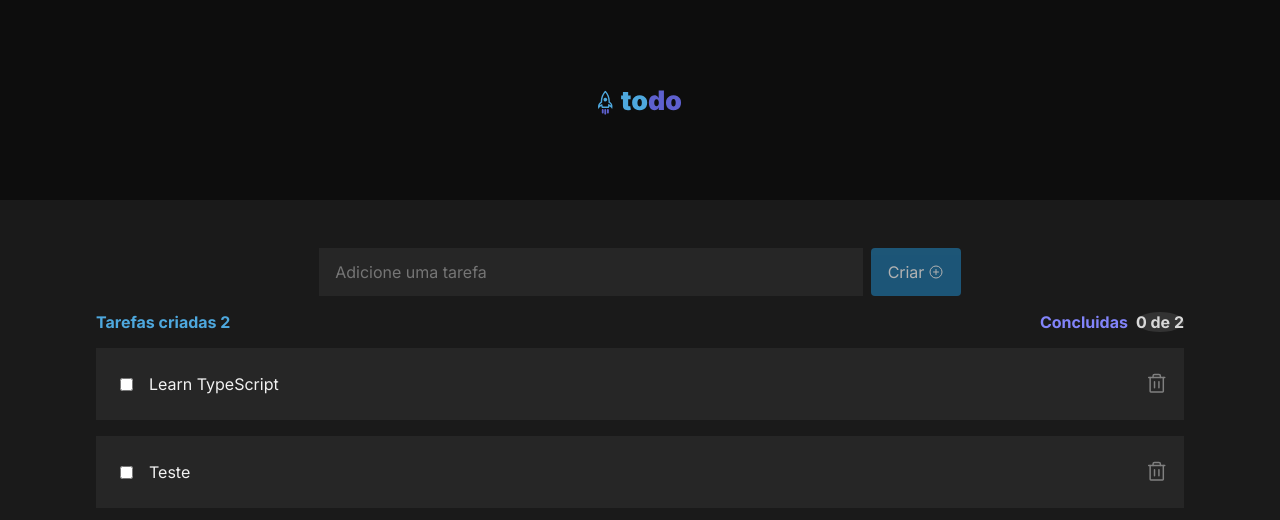
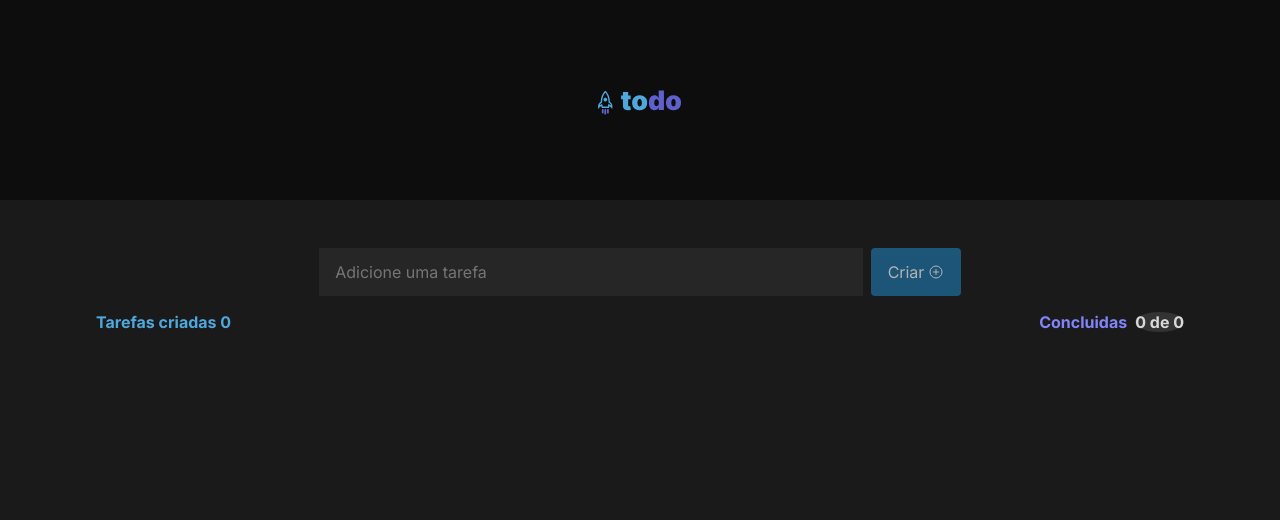
Before and after one commit to GuilhermeFujita/ignite-2022-desafio-01-todo, a React (Vite) app in the folder todo-ignite/: page / in a window 1280 px wide. Shown: the top 520 px of the page. Built offline with nearby package versions, Linux system fonts and the light colour scheme.

Commit message:
Removed test data

```diff
--- a/todo-ignite/src/components/Todos.tsx
+++ b/todo-ignite/src/components/Todos.tsx
@@ -11,10 +11,7 @@ interface Todo {
 }
 
 export function Todos() {
-  const [todos, setTodos] = useState<Todo[]>([
-    { id: '1', content: 'Learn TypeScript', isDone: false },
-    { id: '2', content: 'Teste', isDone: false },
-  ]);
+  const [todos, setTodos] = useState<Todo[]>([]);
   const [totalTasks, setTotalTasks] = useState(0);
   const [doneTasks, setDoneTasks] = useState(0);
   const [newTodo, setNewTodo] = useState('');
```
